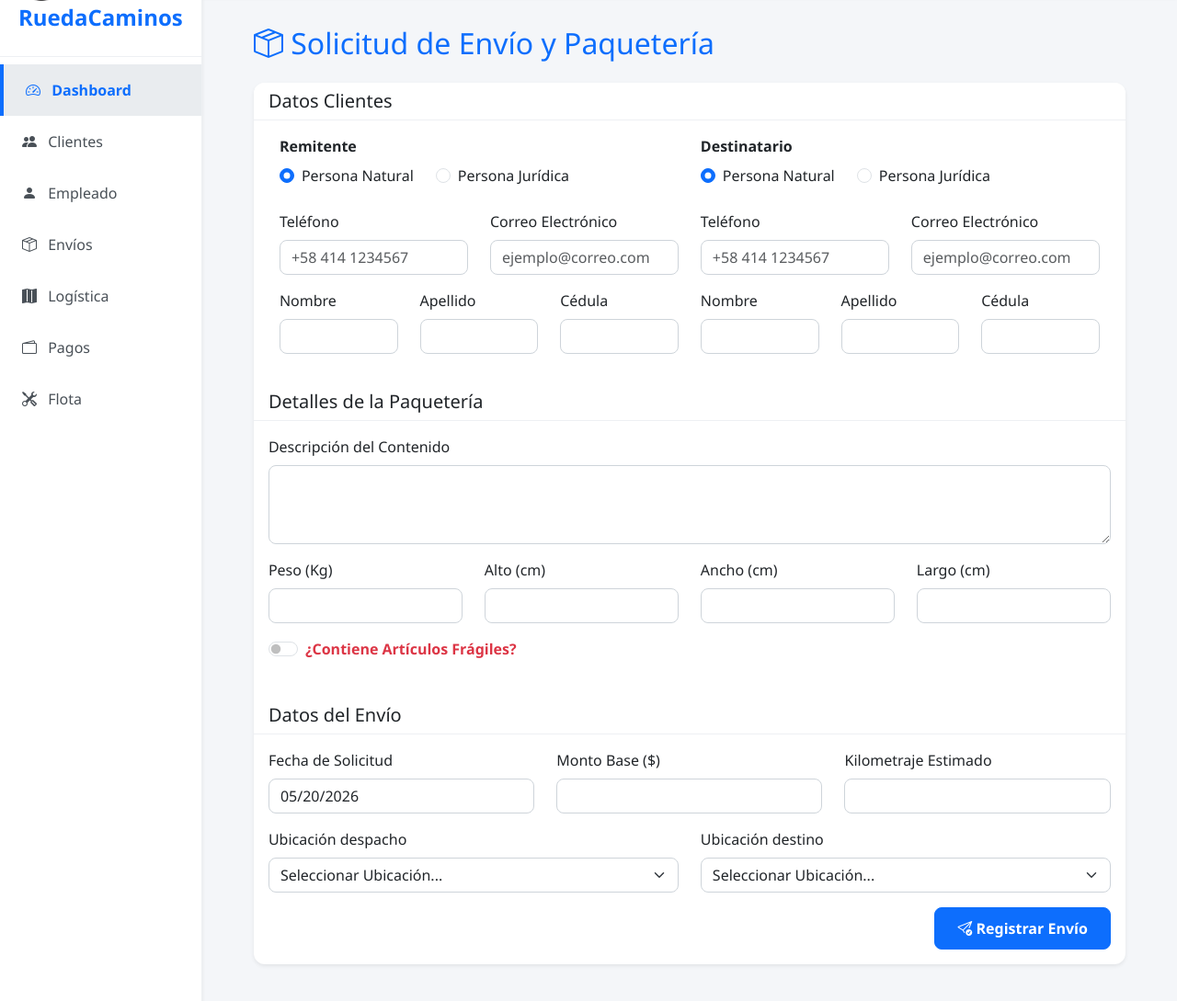
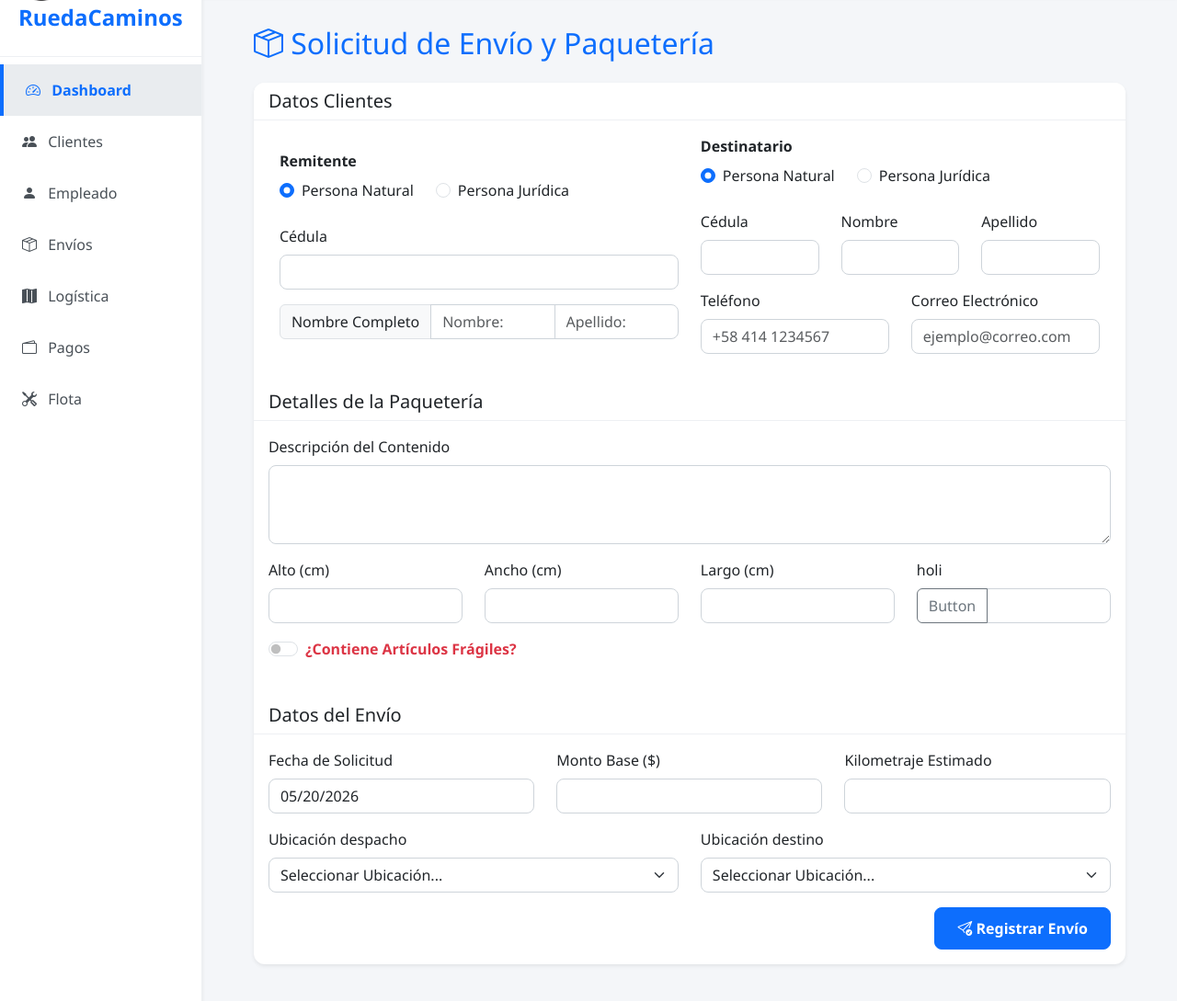
Before and after one commit to Yianm24/SysWebGrupoRuedacaminos, a PHP site: template app/view/envio/requestView.php in a window 1280 px wide. Shown: the part 81-1170 px from the top of the page at 92% size. Run offline with PHP 8.4, Linux system fonts and the light colour scheme; the template is opened without the code that fills it, so the values that code supplies are empty.

Commit message:
modificando interfaz de envio

```diff
--- a/app/view/envio/requestView.php
+++ b/app/view/envio/requestView.php
@@ -29,43 +29,32 @@
                             </div>
                         </div>
 
-                        <div class="row mb-3">
-                            <div class="col-md-6">
-                                <label for="telefono" class="form-label">Teléfono</label>
-                                <input type="tel" class="form-control" id="telefono" name="telefono" placeholder="+58 414 1234567" required>
-                            </div>
-                            <div class="col-md-6">
-                                <label for="correo" class="form-label">Correo Electrónico</label>
-                                <input type="email" class="form-control" id="correo" name="correo" placeholder="ejemplo@correo.com" required>
-                            </div>
-                        </div>
-
                         <!-- Campos de Persona Natural -->
                         <div id="remitente_natural-fields">
-                            <div class="row mb-3">
-                                <div class="col-4">
-                                    <label for="nombre" class="form-label">Nombre</label>
-                                    <input type="text" class="form-control" id="nombre" name="nombre">
-                                </div>
-                                <div class="col-4">
-                                    <label for="apellido" class="form-label">Apellido</label>
-                                    <input type="text" class="form-control" id="apellido" name="apellido">
-                                </div>
-                                <div class="col-4">
+                            <div class="row mb-3 ">
+                                <div class="col-12 mb-3">
                                     <label for="cedula" class="form-label">Cédula</label>
                                     <input type="text" class="form-control" id="cedula" name="cedula">
                                 </div>
+
+                                <div class="col-12 input-group ">
+                                    <span class="input-group-text">Nombre Completo</span>
+                                    <input type="text" class="form-control" id="nombre" name="nombre" placeholder="Nombre:">
+                                    <input type="text" class="form-control" id="apellido" name="apellido" placeholder="Apellido:">
+                                </div>
+
+
                             </div>
                         </div>
 
                         <!-- Campos de Persona Jurídica -->
                         <div id="remitente_juridico-fields" style="display: none;">
                             <div class="row mb-3">
-                                <div class="col-md-6">
+                                <div class="col-md-12">
                                     <label for="razon_social" class="form-label">Razón Social</label>
                                     <input type="text" class="form-control" id="razon_social" name="razon_social">
                                 </div>
-                                <div class="col-md-6">
+                                <div class="col-md-12">
                                     <label for="rif" class="form-label">RIF</label>
                                     <input type="text" class="form-control" id="rif" name="rif">
                                 </div>
@@ -91,21 +80,12 @@
                                 </div>
                             </div>
                         </div>
-
-                        <div class="row mb-3">
-                            <div class="col-md-6">
-                                <label for="telefono" class="form-label">Teléfono</label>
-                                <input type="tel" class="form-control" id="telefono" name="telefono" placeholder="+58 414 1234567" required>
-                            </div>
-                            <div class="col-md-6">
-                                <label for="correo" class="form-label">Correo Electrónico</label>
-                                <input type="email" class="form-control" id="correo" name="correo" placeholder="ejemplo@correo.com" required>
-                            </div>
-                        </div>
-
-                        <!-- Campos de Persona Natural -->
                         <div id="destinatario_natural-fields">
                             <div class="row mb-3">
+                                <div class="col-4">
+                                    <label for="cedula" class="form-label">Cédula</label>
+                                    <input type="text" class="form-control" id="cedula" name="cedula">
+                                </div>
                                 <div class="col-4">
                                     <label for="nombre" class="form-label">Nombre</label>
                                     <input type="text" class="form-control" id="nombre" name="nombre">
@@ -114,10 +94,7 @@
                                     <label for="apellido" class="form-label">Apellido</label>
                                     <input type="text" class="form-control" id="apellido" name="apellido">
                                 </div>
-                                <div class="col-4">
-                                    <label for="cedula" class="form-label">Cédula</label>
-                                    <input type="text" class="form-control" id="cedula" name="cedula">
-                                </div>
+
                             </div>
                         </div>
 
@@ -134,6 +111,19 @@
                                 </div>
                             </div>
                         </div>
+                        <div class="row mb-3">
+                            <div class="col-md-6">
+                                <label for="telefono" class="form-label">Teléfono</label>
+                                <input type="tel" class="form-control" id="telefono" name="telefono" placeholder="+58 414 1234567" required>
+                            </div>
+                            <div class="col-md-6">
+                                <label for="correo" class="form-label">Correo Electrónico</label>
+                                <input type="email" class="form-control" id="correo" name="correo" placeholder="ejemplo@correo.com" required>
+                            </div>
+                        </div>
+
+                        <!-- Campos de Persona Natural -->
+
                 </div>
 
                 </div>
@@ -149,10 +139,7 @@
                     </div>
 
                     <div class="row mb-3">
-                        <div class="col-md-3">
-                            <label for="peso" class="form-label">Peso (Kg)</label>
-                            <input type="number" step="0.01" class="form-control" id="peso" name="peso" required>
-                        </div>
+
                         <div class="col-md-3">
                             <label for="alto" class="form-label">Alto (cm)</label>
                             <input type="number" step="0.01" class="form-control" id="alto" name="alto" required>
@@ -164,6 +151,13 @@
                         <div class="col-md-3">
                             <label for="largo" class="form-label">Largo (cm)</label>
                             <input type="number" step="0.01" class="form-control" id="largo" name="largo" required>
+                        </div>
+                        <div class="col-md-3">
+                            <label for="alto" class="form-label">holi</label>
+                            <div class=" input-group">
+                            <button class="btn btn-outline-secondary" type="button" id="button-addon1">Button</button>
+                            <input type="text" class="form-control" placeholder="" aria-label="Example text with button addon" aria-describedby="button-addon1">
+                            </div>
                         </div>
                     </div>
 
```
